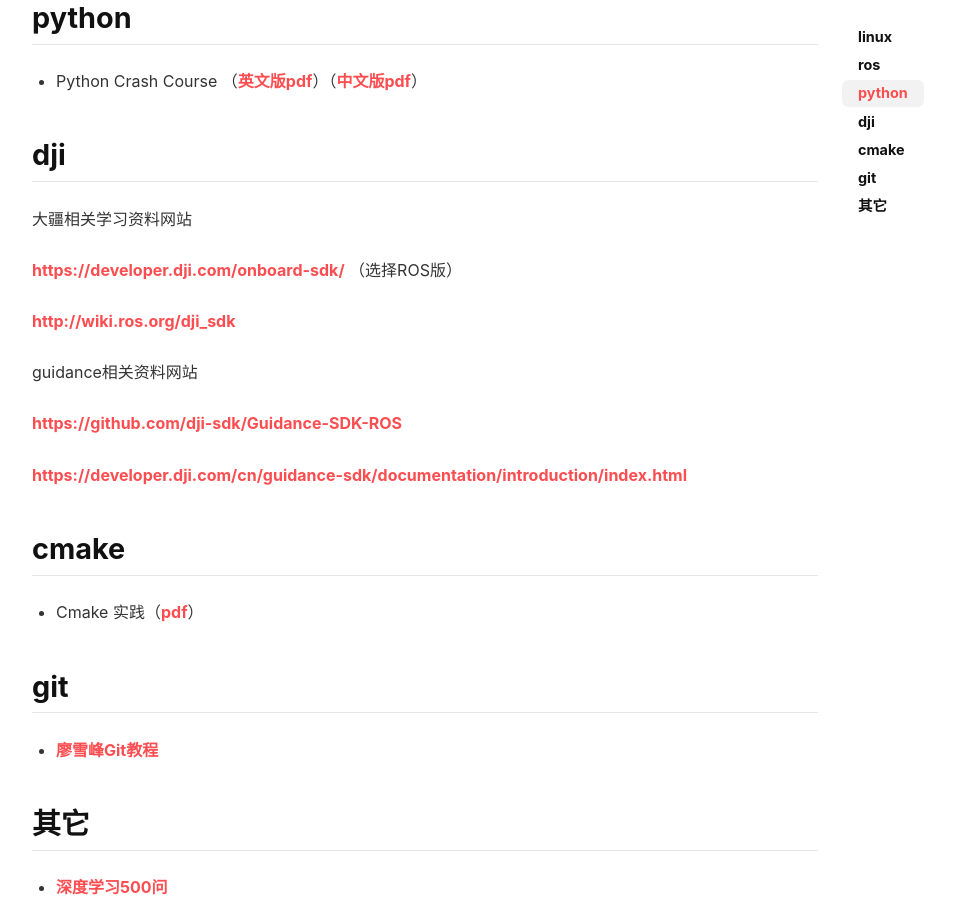
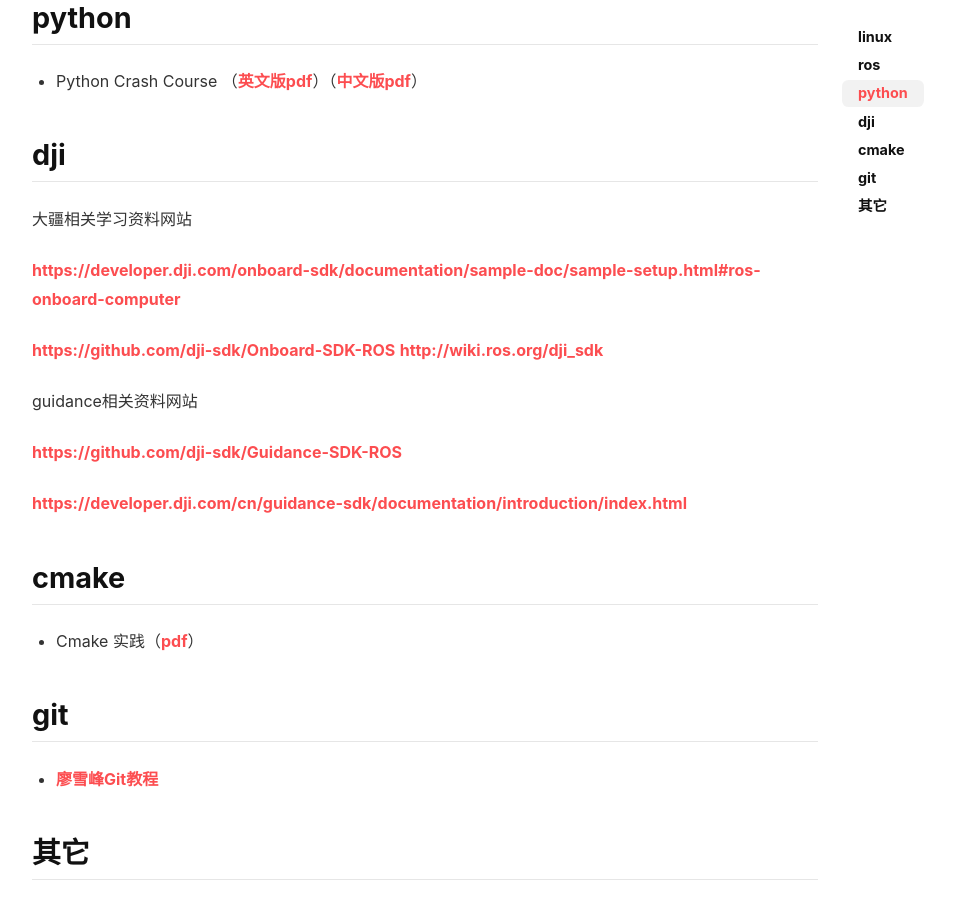
Before and after one commit to MingkangXiong/MingkangXiong.github.io, a Jekyll site: the page built from _posts/2018-11-04-智能无人系统方向入门内容推荐.md, in a window 1280 px wide and 900 px high, scrolled down 643 px. Shown: the whole window, without its empty margins (105-1060 px from the left). Built offline with Jekyll 4.4.1, drawn with Linux system fonts in a browser that asks for light colours; nearby versions of some CDN libraries; comment, search, counter and statistics services are not loaded.

Commit message:
Update 2018-11-04-智能无人系统方向入门内容推荐.md

```diff
--- a/_posts/2018-11-04-智能无人系统方向入门内容推荐.md
+++ b/_posts/2018-11-04-智能无人系统方向入门内容推荐.md
@@ -23,8 +23,9 @@
 ## dji
 大疆相关学习资料网站
 
-[https://developer.dji.com/onboard-sdk/](https://developer.dji.com/onboard-sdk/) （选择ROS版）
+[https://developer.dji.com/onboard-sdk/documentation/sample-doc/sample-setup.html#ros-onboard-computer](https://developer.dji.com/onboard-sdk/documentation/sample-doc/sample-setup.html#ros-onboard-computer)
 
+[https://github.com/dji-sdk/Onboard-SDK-ROS](https://github.com/dji-sdk/Onboard-SDK-ROS)
 [http://wiki.ros.org/dji_sdk](http://wiki.ros.org/dji_sdk)
 
 guidance相关资料网站
```
